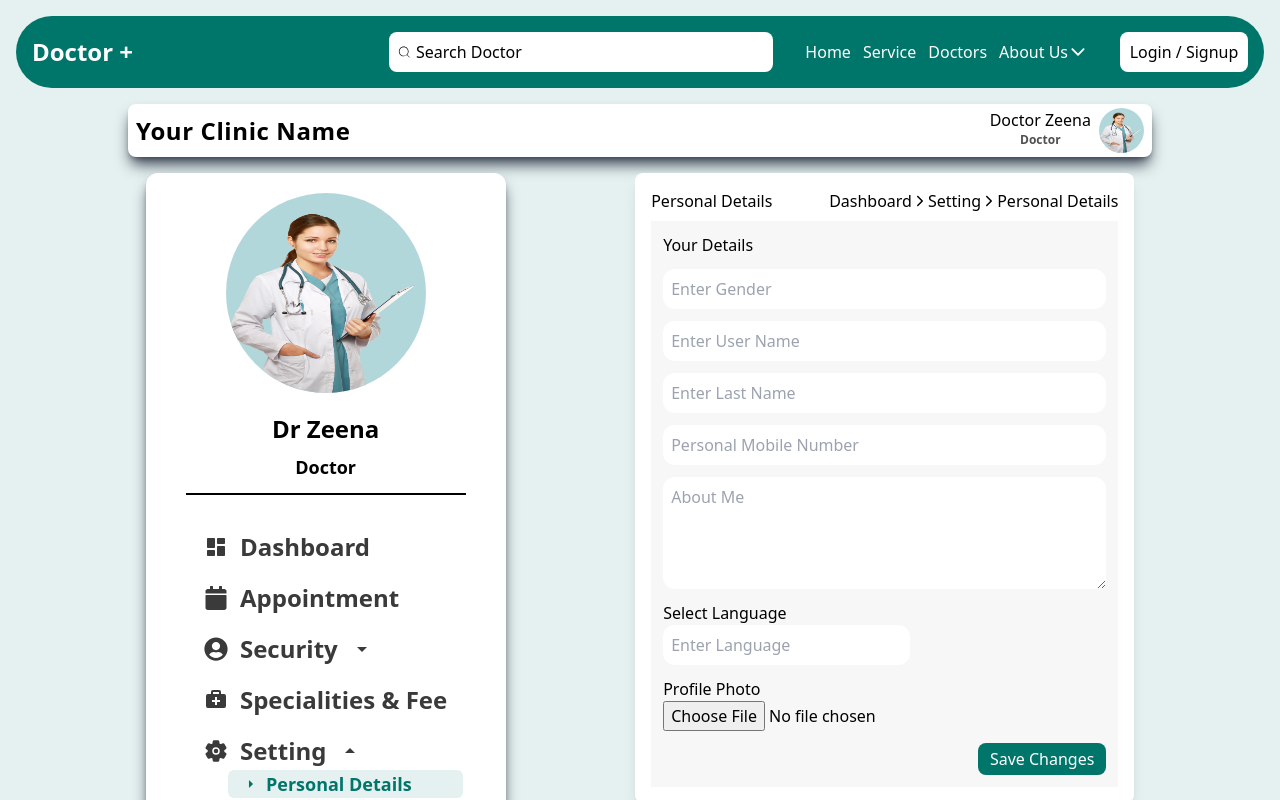
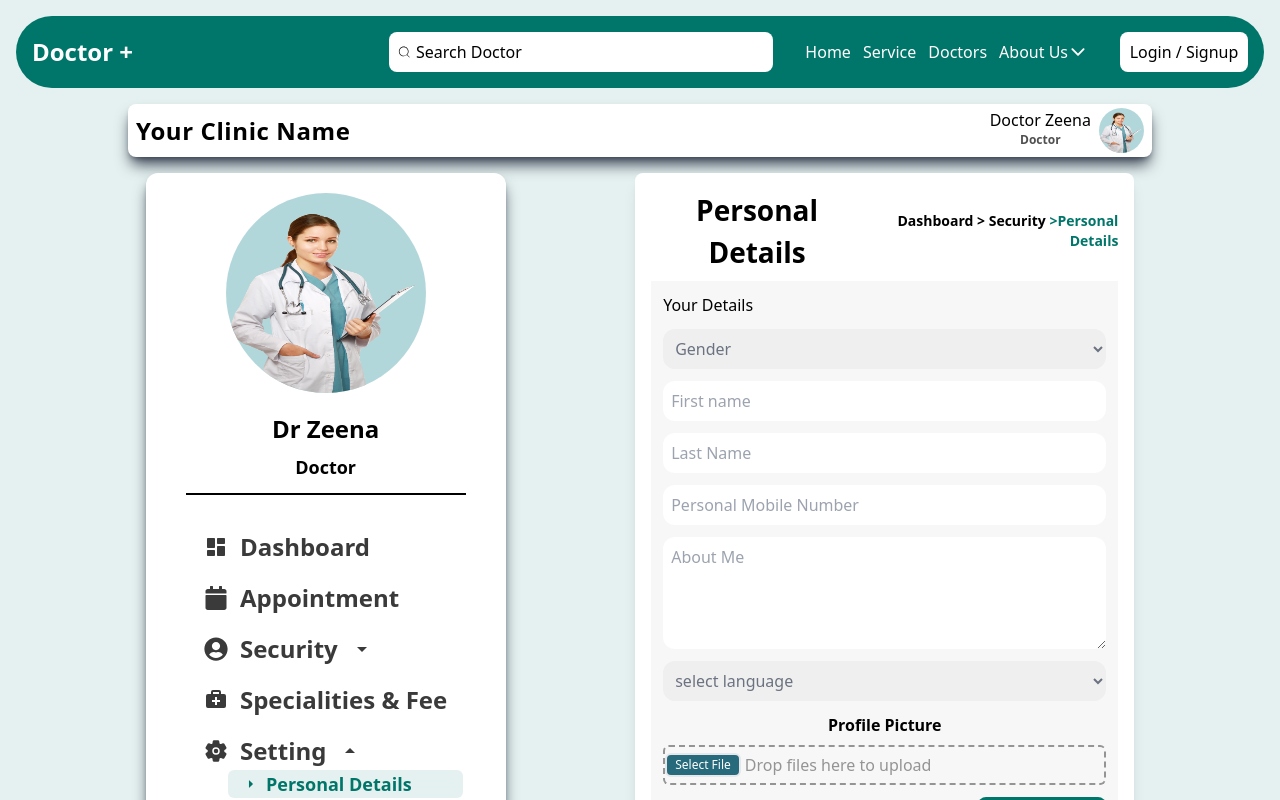
Before and after one commit to Anureng/doctors_dashboard, a React (Create React App) app: page /settings/personal-details in a window 1280 px wide. Shown: the top 800 px of the page. Built offline with nearby package versions, Linux system fonts and the light colour scheme.

Commit message:
profile done

```diff
--- a/src/components/SettingPersonal.js
+++ b/src/components/SettingPersonal.js
@@ -1,39 +1,145 @@
+
+
+
 import React from 'react'
-import { IoIosArrowForward } from "react-icons/io";
+import { useState } from 'react';
+
+
+
 const SettingPersonal = () => {
+
+
+
+  const [firstname, setFirstname] = useState("");
+  const [lastname, setLastname] = useState("");
+  const [Phoneno, setPhoneno] = useState("");
+  const [gender, setGender] = useState("");
+  const [bio, setBio] = useState("");
+  const [language, setLanguage] = useState("")
+  // const [profilepic, setProfilepic] = useState("")
+
+
+
+  const handlePersonalInfoSubmit = async (e) => {
+    e.preventDefault();
+    try {
+      const data = await fetch(
+        "https://doctors-backend-ztcl.onrender.com/updatesettings/660be57c3b9e529a2236f462",
+        {
+          method: "PATCH",
+          headers: {
+            "Content-Type": "application/json",
+          },
+          body: JSON.stringify({ gender: gender, language: language, bio: bio, Phoneno: Phoneno, firstname: firstname, lastname: lastname }),
+        }
+      );
+
+      if (data.ok) {
+        alert("added successfully")
+      }
+      else {
+        alert("Try Again and reload the page")
+      }
+
+    } catch (error) {
+      alert("Try Again and reload the page")
+    }
+  }
+
+
+
+  // const handleProfilePicChange = (e) => {
+  //   const file = e.target.files[0]; // Get the first file from the input
+  //   setProfilepic(file); // Set the file as the profile picture
+  // }
+
   return (
     <div className='bg-white p-4 w-full space-y-2 rounded-lg shadow-lg'>
-      <div className='flex items-center justify-between'>
-        <p>Personal Details</p>
-        <div className='flex items-center justify-center'>
-        <p>Dashboard</p>
-        <p><IoIosArrowForward/></p>
-        <p>Setting</p>
-        <p><IoIosArrowForward/></p>
-        <p>Personal Details</p>
+      <div className='flex items-center flex-col md:flex-row justify-between'>
+        <h1 className='text-[24px] md:text-[28px] font-semibold'>Personal Details</h1>
+
+        <div className='text-sm font-semibold text-center md:text-right mt-2 md:mt-0'>
+          Dashboard {">"} Security <span className='text-[#007569]'>{'>'}Personal Details </span>
         </div>
       </div>
 
       <div className=''>
         <div className='bg-[#F7F7F7] flex  flex-col   p-3 space-y-3 '>
           <p className='w-fit'>Your Details</p>
-        <input placeholder='Enter Gender' className='p-2 focus:outline-none rounded-xl'/>
-        <input placeholder='Enter User Name' className='p-2 focus:outline-none rounded-xl'/>
-        <input placeholder='Enter Last Name' className='p-2 focus:outline-none rounded-xl'/>
-        <input placeholder='Personal Mobile Number' className='p-2 focus:outline-none rounded-xl'/>
-        <textarea rows="4" cols="50" placeholder='About Me' className='p-2 focus:outline-none rounded-xl'></textarea>
+ <select
+            placeholder='Enter Gender'
+            className='p-2 focus:outline-none rounded-xl text-gray-500'
+            onChange={(e) => setGender(e.target.value)}
+          >
+            <option value=''>Gender</option>
 
-        <div className='w-fit'>
-            <p className='w-fit'>Select Language</p>
-            <input placeholder='Enter Language' className='p-2 focus:outline-none rounded-xl'/>
+            <option value='Male'>Male</option>
+            <option value='Female'>Female</option>
+            <option value='other'>Other</option>
+          </select>
+
+          <input type='text'
+            placeholder='First name'
+            name='name'
+            value={firstname} className='p-2 focus:outline-none rounded-xl'
+            onChange={(e) => setFirstname(e.target.value)} />
+          <input placeholder='Last Name'
+            type='text'
+            name='name'
+            value={lastname}
+            onChange={(e) => setLastname(e.target.value)} className='p-2 focus:outline-none rounded-xl' />
+
+          <input placeholder='Personal Mobile Number' value={Phoneno}
+            onChange={(e) => setPhoneno(e.target.value)}
+            className='p-2 focus:outline-none rounded-xl' />
+
+
+          <textarea rows="4" cols="50" value={bio} onChange={(e) => setBio(e.target.value)} placeholder='About Me' className='p-2 focus:outline-none rounded-xl'></textarea>
+
+
+          <select
+            placeholder='Enter Language'
+            className='p-2 focus:outline-none rounded-xl text-gray-500'
+            onChange={(e) => setLanguage(e.target.value)}
+          >
+            <option value=''>select language</option>
+
+            <option value='English'>English</option>
+            <option value='hindi'>hindi</option>
+            <option value='spanish'>spanish</option>
+            <option value='other'>other</option>
+          </select>
+
+
+
+
+          <div className='w-full'>
+
+            <label className='block pb-2 font-semibold'>Profile Picture</label>
+            <div className='border-[2px]  py-[6px] rounded-md border-dashed border-[#949494]'>
+              <input
+                placeholder='Drop file here to upload'
+                type='file'
+                name='photo'
+                // onChange={handleProfilePicChange}
+                className='hidden'
+                id='fileInput'
+              />
+              <div className='flex flex-row'>
+                <label
+                  htmlFor='fileInput'
+                  className='border-[2px] rounded-md px-2 py-0 text-xs w-fit p-1 text-white bg-[#276A7B] hover:bg-[#25515c] cursor-pointer flex justify-center items-center'
+                >
+                  Select File
+                </label>
+                <p className='text-[#949494] pl-1 '>Drop files here to upload</p>
+              </div>
+            </div>
           </div>
 
-        <div className='w-fit'>
-            <p className='w-fit'>Profile Photo</p>
-            <input type='file' />
-        </div>
           <p className=' flex justify-end mt-3'>
-        <button className='bg-[#007569] px-3 py-1 rounded-lg text-white'>
+            <button className='bg-[#007569] px-3 py-1 rounded-lg text-white'
+              onClick={handlePersonalInfoSubmit}>
               Save Changes
             </button>
           </p>
```
Also changed, not shown: src/components/EmailNotification.js (+0 -36 lines). Lines whose indentation alone changed are shown as unchanged.
